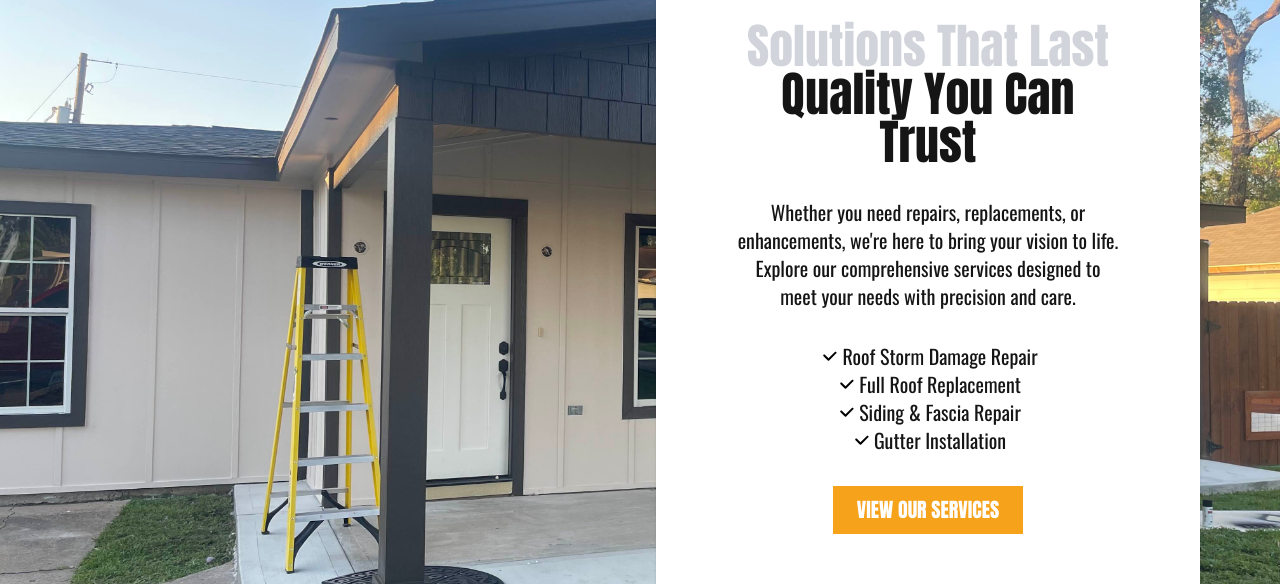
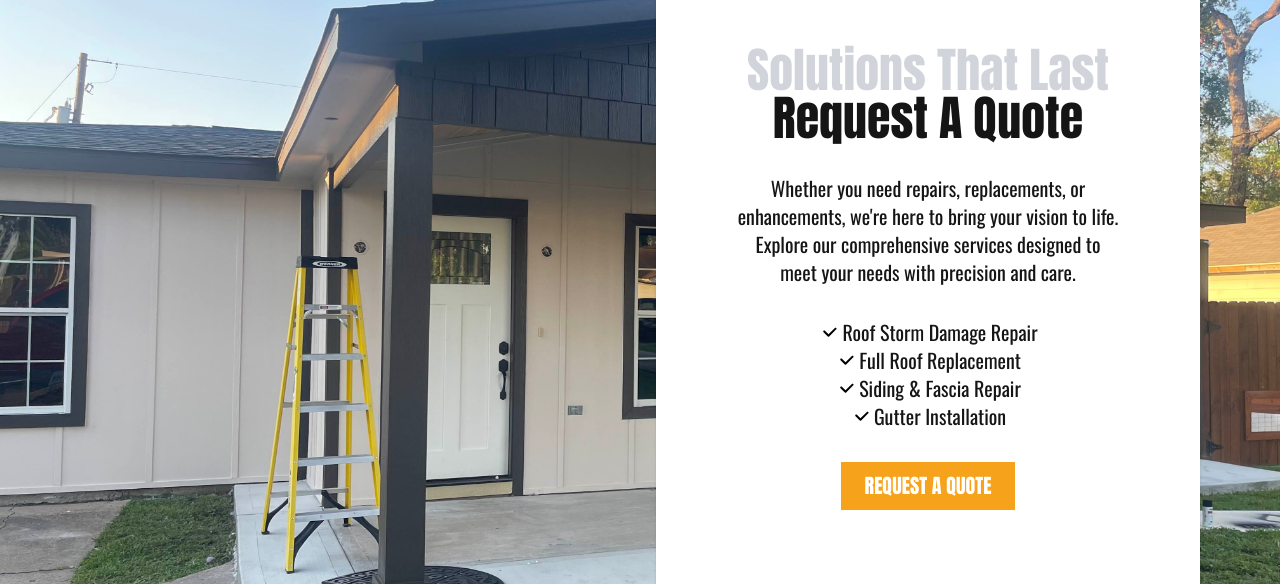
Before and after one commit to dvidsalaz/lpmain, a Next.js app: page / in a window 1280 px wide. Shown: the part 1968-2552 px from the top of the page. Built offline with nearby package versions, Linux system fonts and the light colour scheme; what tailwindcss-motion would draw is missing.

Commit message:
changed lazy loading to eager on CarouselSize

```diff
--- a/src/app/page.tsx
+++ b/src/app/page.tsx
@@ -198,7 +198,7 @@ export default function Home() {
               Solutions That Last
             </h2>
             <h1 className="text-2xl text-center text-WayneBlack sm:text-3xl lg:text-5xl">
-              Quality You Can Trust
+              Request A Quote
             </h1>
           </div>
           <p className=" text-center text-WayneBlack text-base sm:text-lg lg:text-xl">
@@ -255,7 +255,7 @@ export default function Home() {
           </div>
           <Link href="/team">
             <Button className="text-base sm:text-lg lg:text-xl gap-2 text-white p-6 bg-SunsetOrange rounded-none">
-              VIEW OUR SERVICES
+              REQUEST A QUOTE
             </Button>
           </Link>
         </div>
--- a/src/components/custom/CarouselSize.tsx
+++ b/src/components/custom/CarouselSize.tsx
@@ -26,6 +26,7 @@ export function CarouselSize() {
                 alt="A flexible image"
                 layout="fill"
                 objectFit="cover"
+                loading="eager"
               />
             </div>
             <Separator className=" bg-SunsetOrange p-1"></Separator>
@@ -64,6 +65,7 @@ export function CarouselSize() {
                 alt="A flexible image"
                 layout="fill"
                 objectFit="cover"
+                loading="eager"
               />
             </div>
             <Separator className=" bg-SunsetOrange p-1"></Separator>
@@ -102,6 +104,7 @@ export function CarouselSize() {
                 alt="A flexible image"
                 layout="fill"
                 objectFit="cover"
+                loading="eager"
               />
             </div>
             <Separator className=" bg-SunsetOrange p-1"></Separator>
@@ -140,6 +143,7 @@ export function CarouselSize() {
                 alt="A flexible image"
                 layout="fill"
                 objectFit="cover"
+                loading="eager"
               />
             </div>
             <Separator className=" bg-SunsetOrange p-1"></Separator>
```
